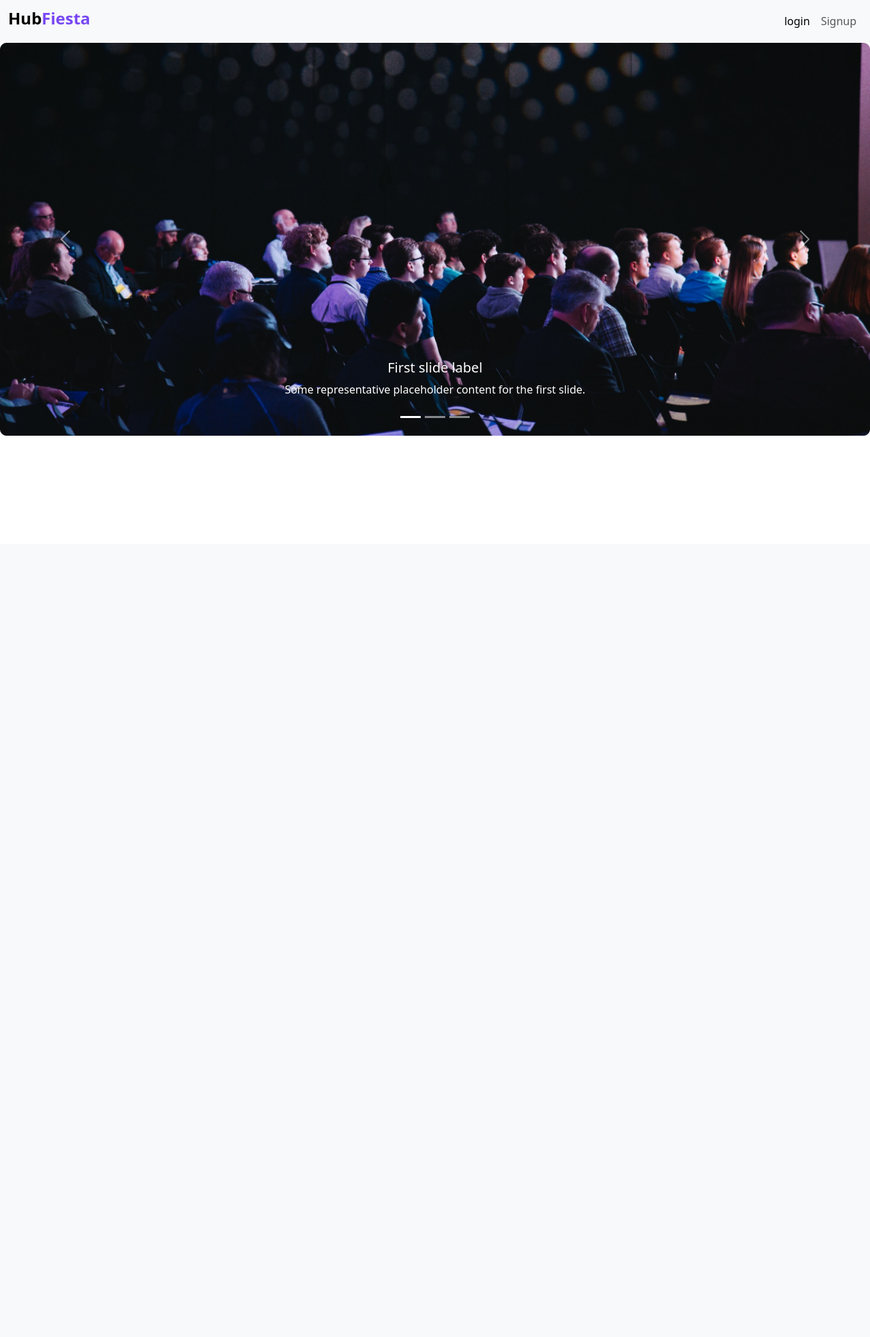
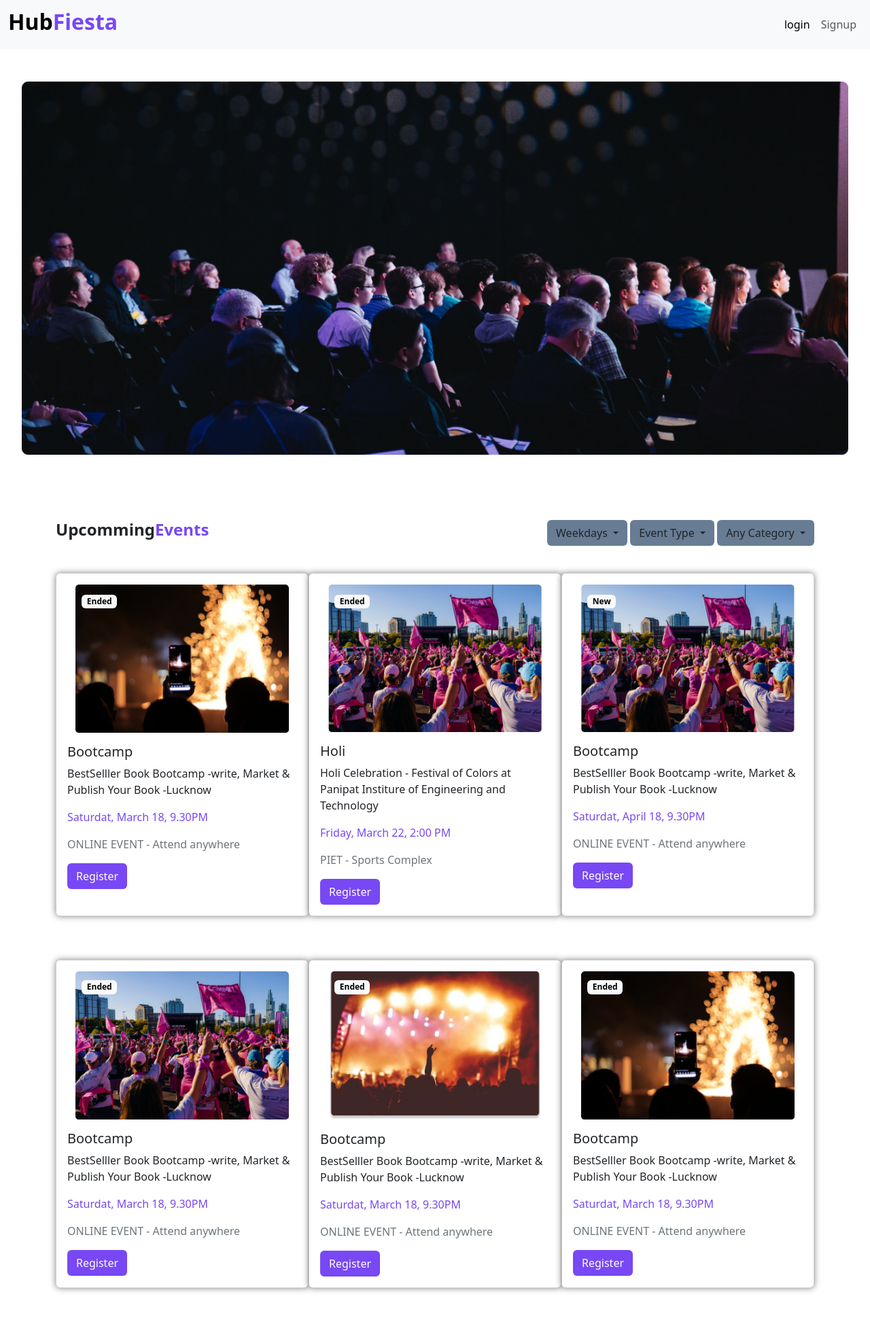
Before and after one commit to Aryan-Mangla/HubFiesta-An-Event-Planning-and-organization-Website, a PHP site: page / in a window 1280 px wide. Shown: the whole page at 68% size. Before the commit the page ends 641 px from the top, so only its background shows below. Run offline with PHP 8.4, Linux system fonts and the light colour scheme.

Commit message:
Home page: Events added

```diff
--- a/css/style.css
+++ b/css/style.css
@@ -19,3 +19,6 @@
 .sign-in-bg{
     background-image: url('/Pic/Signup/unsplash_EVgsAbL51Rk.png');
 }
+.dropdown-bg{
+background-color: #687C94;
+}
--- /dev/null
+++ b/index.html
@@ -0,0 +1,186 @@
+<!DOCTYPE html>
+<html lang="en">
+<head>
+    <meta charset="UTF-8">
+    <meta name="viewport" content="width=device-width, initial-scale=1.0">
+    <title>User Account Page</title>
+    <link rel="stylesheet" href="css/bootstrap.min.css">
+    <link rel="stylesheet" href="css/style.css">
+</head>
+<body >
+  <!-- Nav Bar -->
+<nav class="navbar navbar-expand-lg bg-body-tertiary">
+  <div class="container-fluid d-flex justify-content-evenly">
+      <a class="navbar-brand" href="index.php"> <h2 class="my3 fw-bolder">Hub<span class="theme-txt">Fiesta</span></h2></a>
+    <button class="navbar-toggler" type="button" data-bs-toggle="collapse" data-bs-target="#navbarNavAltMarkup" aria-controls="navbarNavAltMarkup" aria-expanded="false" aria-label="Toggle navigation">
+      <span class="navbar-toggler-icon"></span>
+    </button>
+    <div class="collapse navbar-collapse d-flex justify-content-end" id="navbarNavAltMarkup">
+      <div class="navbar-nav">
+        <a class="nav-link active" aria-current="page" href="log-in.html">login</a>
+        <a class="nav-link" href="sign-in.html">Signup</a>
+      </div>
+    </div>
+  </div>
+</nav>
+
+<!-- Carousel -->
+<div class="d-flex justify-content-center align-items-center">
+<div id="carouselExampleSlidesOnly" class="carousel slide my-5" data-bs-ride="carousel" style="width: 95%;" >
+  <div class="carousel-inner">
+    <div class="carousel-item active">
+      <img src="Pic/index/one.png" class="d-block w-100" alt="Banner 1">
+    </div>
+    <div class="carousel-item">
+      <img src="Pic/index/one.png" class="d-block w-100" alt="Banner 2">
+    </div>
+    <div class="carousel-item">
+      <img src="Pic/index/one.png" class="d-block w-100" alt="Banner 3">
+    </div>
+  </div>
+</div>
+</div>
+<!-- Events -->
+<div class="container my-5">
+  <div class="d-flex justify-content-between">
+    <h4 class="my3 fw-bolder">Upcomming<span class="theme-txt">Events</span></h4>
+    <!-- Dropdowns -->
+    <div>
+    <!-- Dropdown 1 -->
+    <div class="btn-group">
+      <button type="button" class="btn dropdown-bg  dropdown-toggle" data-bs-toggle="dropdown" aria-expanded="false">
+        Weekdays
+      </button>
+      <ul class="dropdown-menu">
+        <li><a class="dropdown-item" href="#">Action</a></li>
+        <li><a class="dropdown-item" href="#">Another action</a></li>
+        <li><a class="dropdown-item" href="#">Something else here</a></li>
+      </ul>
+    </div>
+    <!-- Dropdown 2 -->
+    <div class="btn-group">
+      <button type="button" class="btn dropdown-bg  dropdown-toggle" data-bs-toggle="dropdown" aria-expanded="false">
+        Event Type
+      </button>
+      <ul class="dropdown-menu">
+        <li><a class="dropdown-item" href="#">Action</a></li>
+        <li><a class="dropdown-item" href="#">Another action</a></li>
+        <li><a class="dropdown-item" href="#">Something else here</a></li>
+      </ul>
+    </div>
+    <!-- Dropdown 3 -->
+    <div class="btn-group">
+      <button type="button" class="btn dropdown-bg  dropdown-toggle" data-bs-toggle="dropdown" aria-expanded="false">
+        Any Category
+      </button>
+      <ul class="dropdown-menu">
+        <li><a class="dropdown-item" href="#">Action</a></li>
+        <li><a class="dropdown-item" href="#">Another action</a></li>
+        <li><a class="dropdown-item" href="#">Something else here</a></li>
+      </ul>
+    </div>
+  </div>
+  </div> <!--Event navbar end-->
+  <!-- Cards Row 1 -->
+  <div class="my-3 d-md-flex justify-content-evenly">
+    <!-- Card 1 -->
+    <div class="card my-4 d-flex justify-content-center align-items-center" style="width: 25rem; box-shadow: 0px 0px 10px 0px rgba(0, 0, 0, 0.5);">
+      <div style="width: 85%;">
+        <span class="badge text-bg-light position-absolute" style="z-index: 1; top: 6%; left: 10%;">Ended</span>
+      <img src="Pic/index/events/image3.png" class="card-img-top mt-3 position-relative " alt="...">
+    </div>
+      <div class="card-body">
+        <h5 class="card-title">Bootcamp</h5>
+        <p class="card-text">BestSelller Book Bootcamp -write, Market & Publish Your Book -Lucknow</p>
+        <p class="card-text theme-txt">Saturdat, March 18, 9.30PM</p>
+<p class="card-text text-secondary">ONLINE EVENT - Attend anywhere</p>
+        <a href="#" class="btn theme-bg theme-hover text-white">Register</a>
+      </div>
+    </div>
+    <!-- Card 2 -->
+    <div class="card my-4 d-flex justify-content-center align-items-center" style="width: 25rem; box-shadow: 0px 0px 10px 0px rgba(0, 0, 0, 0.5);">
+      <div style="width: 85%;">
+        <span class="badge text-bg-light position-absolute" style="z-index: 1; top: 6%; left: 10%;">Ended</span>
+      <img src="Pic/index/events/e 2.png" class="card-img-top mt-3 position-relative " alt="...">
+    </div>
+      <div class="card-body">
+        <h5 class="card-title">Holi</h5>
+        <p class="card-text">Holi Celebration - Festival of Colors at Panipat Institure of Engineering and Technology</p>
+        <p class="card-text theme-txt">Friday, March 22, 2:00 PM</p>
+        <p class="card-text text-secondary">PIET - Sports Complex</p>
+        <a href="#" class="btn theme-bg theme-hover text-white">Register</a>
+      </div>
+    </div>
+    <!-- Card 3 -->
+    <div class="card my-4 d-flex justify-content-center align-items-center" style="width: 25rem; box-shadow: 0px 0px 10px 0px rgba(0, 0, 0, 0.5);">
+      <div style="width: 85%;">
+        <span class="badge text-bg-light position-absolute" style="z-index: 1; top: 6%; left: 10%;">New</span>
+      <img src="Pic/index/events/e 3.png" class="card-img-top mt-3 position-relative " alt="...">
+    </div>
+      <div class="card-body">
+        <h5 class="card-title">Bootcamp</h5>
+        <p class="card-text">BestSelller Book Bootcamp -write, Market & Publish Your Book -Lucknow</p>
+        <p class="card-text theme-txt">Saturdat, April 18, 9.30PM</p>
+<p class="card-text text-secondary">ONLINE EVENT - Attend anywhere</p>
+        <a href="#" class="btn theme-bg theme-hover text-white">Register</a>
+      </div>
+    </div>
+  </div>
+    <!-- Cards Row 2 -->
+    <div class="my-3 d-md-flex justify-content-evenly">
+      <!-- Card 4 -->
+      <div class="card my-4 d-flex justify-content-center align-items-center" style="width: 25rem; box-shadow: 0px 0px 10px 0px rgba(0, 0, 0, 0.5);">
+        <div style="width: 85%;">
+          <span class="badge text-bg-light position-absolute" style="z-index: 1; top: 6%; left: 10%;">Ended</span>
+        <img src="Pic/index/events/e 4.png" class="card-img-top mt-3 position-relative " alt="...">
+      </div>
+        <div class="card-body">
+          <h5 class="card-title">Bootcamp</h5>
+          <p class="card-text">BestSelller Book Bootcamp -write, Market & Publish Your Book -Lucknow</p>
+          <p class="card-text theme-txt">Saturdat, March 18, 9.30PM</p>
+  <p class="card-text text-secondary">ONLINE EVENT - Attend anywhere</p>
+          <a href="#" class="btn theme-bg theme-hover text-white">Register</a>
+        </div>
+      </div>
+      <!-- Card 5 -->
+      <div class="card my-4 d-flex justify-content-center align-items-center" style="width: 25rem; box-shadow: 0px 0px 10px 0px rgba(0, 0, 0, 0.5);">
+        <div style="width: 85%;">
+          <span class="badge text-bg-light position-absolute" style="z-index: 1; top: 6%; left: 10%;">Ended</span>
+        <img src="Pic/index/events/e 5.png" class="card-img-top mt-3 position-relative " alt="...">
+      </div>
+        <div class="card-body">
+          <h5 class="card-title">Bootcamp</h5>
+          <p class="card-text">BestSelller Book Bootcamp -write, Market & Publish Your Book -Lucknow</p>
+          <p class="card-text theme-txt">Saturdat, March 18, 9.30PM</p>
+  <p class="card-text text-secondary">ONLINE EVENT - Attend anywhere</p>
+          <a href="#" class="btn theme-bg theme-hover text-white">Register</a>
+        </div>
+      </div>
+      <!-- Card 3 -->
+      <div class="card my-4 d-flex justify-content-center align-items-center" style="width: 25rem; box-shadow: 0px 0px 10px 0px rgba(0, 0, 0, 0.5);">
+        <div style="width: 85%;">
+          <span class="badge text-bg-light position-absolute" style="z-index: 1; top: 6%; left: 10%;">Ended</span>
+        <img src="Pic/index/events/image3.png" class="card-img-top mt-3 position-relative " alt="...">
+      </div>
+        <div class="card-body">
+          <h5 class="card-title">Bootcamp</h5>
+          <p class="card-text">BestSelller Book Bootcamp -write, Market & Publish Your Book -Lucknow</p>
+          <p class="card-text theme-txt">Saturdat, March 18, 9.30PM</p>
+  <p class="card-text text-secondary">ONLINE EVENT - Attend anywhere</p>
+          <a href="#" class="btn theme-bg theme-hover text-white">Register</a>
+        </div>
+      </div>
+    </div>
+</div>
+<script
+      src="https://cdn.jsdelivr.net/npm/@popperjs/core@2.11.8/dist/umd/popper.min.js"
+      integrity="sha384-I7E8VVD/ismYTF4hNIPjVp/Zjvgyol6VFvRkX/vR+Vc4jQkC+hVqc2pM8ODewa9r"
+      crossorigin="anonymous"
+    ></script>
+    <script
+      src="https://cdn.jsdelivr.net/npm/bootstrap@5.3.2/dist/js/bootstrap.min.js"
+      integrity="sha384-BBtl+eGJRgqQAUMxJ7pMwbEyER4l1g+O15P+16Ep7Q9Q+zqX6gSbd85u4mG4QzX+"
+      crossorigin="anonymous"
+    ></script>
+</body>
+</html>
--- a/index.php
+++ /dev/null
@@ -1,78 +0,0 @@
-<!DOCTYPE html>
-<html lang="en">
-<head>
-    <meta charset="UTF-8">
-    <meta name="viewport" content="width=device-width, initial-scale=1.0">
-    <title>User Account Page</title>
-    <link rel="stylesheet" href="css/bootstrap.min.css">
-    <link rel="stylesheet" href="css/style.css">
-</head>
-<body >
-<nav class="navbar navbar-expand-lg bg-body-tertiary">
-  <div class="container-fluid">
-      <a class="navbar-brand" href="index.php"> <h4 class="my3 fw-bolder">Hub<span class="theme-txt">Fiesta</span></h4></a>
-
-    <button class="navbar-toggler" type="button" data-bs-toggle="collapse" data-bs-target="#navbarNavAltMarkup" aria-controls="navbarNavAltMarkup" aria-expanded="false" aria-label="Toggle navigation">
-      <span class="navbar-toggler-icon"></span>
-    </button>
-    <div class="collapse navbar-collapse d-flex justify-content-end" id="navbarNavAltMarkup">
-      <div class="navbar-nav">
-        <a class="nav-link active" aria-current="page" href="log-in.html">login</a>
-        <a class="nav-link" href="sign-in.html">Signup</a>
-
-      </div>
-    </div>
-  </div>
-</nav>
-<div id="carouselExampleCaptions" class="carousel slide">
-  <div class="carousel-indicators">
-    <button type="button" data-bs-target="#carouselExampleCaptions" data-bs-slide-to="0" class="active" aria-current="true" aria-label="Slide 1"></button>
-    <button type="button" data-bs-target="#carouselExampleCaptions" data-bs-slide-to="1" aria-label="Slide 2"></button>
-    <button type="button" data-bs-target="#carouselExampleCaptions" data-bs-slide-to="2" aria-label="Slide 3"></button>
-  </div>
-  <div class="carousel-inner">
-    <div class="carousel-item active">
-      <img src="/Pic/index/one.png" class="d-block w-100" alt="Home">
-      <div class="carousel-caption d-none d-md-block">
-        <h5>First slide label</h5>
-        <p>Some representative placeholder content for the first slide.</p>
-      </div>
-    </div>
-    <div class="carousel-item">
-      <img src="..." class="d-block w-100" alt="...">
-      <div class="carousel-caption d-none d-md-block">
-        <h5>Second slide label</h5>
-        <p>Some representative placeholder content for the second slide.</p>
-      </div>
-    </div>
-    <div class="carousel-item">
-      <img src="..." class="d-block w-100" alt="...">
-      <div class="carousel-caption d-none d-md-block">
-        <h5>Third slide label</h5>
-        <p>Some representative placeholder content for the third slide.</p>
-      </div>
-    </div>
-  </div>
-  <button class="carousel-control-prev" type="button" data-bs-target="#carouselExampleCaptions" data-bs-slide="prev">
-    <span class="carousel-control-prev-icon" aria-hidden="true"></span>
-    <span class="visually-hidden">Previous</span>
-  </button>
-  <button class="carousel-control-next" type="button" data-bs-target="#carouselExampleCaptions" data-bs-slide="next">
-    <span class="carousel-control-next-icon" aria-hidden="true"></span>
-    <span class="visually-hidden">Next</span>
-  </button>
-</div>
-
-
-<script
-      src="https://cdn.jsdelivr.net/npm/@popperjs/core@2.11.8/dist/umd/popper.min.js"
-      integrity="sha384-I7E8VVD/ismYTF4hNIPjVp/Zjvgyol6VFvRkX/vR+Vc4jQkC+hVqc2pM8ODewa9r"
-      crossorigin="anonymous"
-    ></script>
-    <script
-      src="https://cdn.jsdelivr.net/npm/bootstrap@5.3.2/dist/js/bootstrap.min.js"
-      integrity="sha384-BBtl+eGJRgqQAUMxJ7pMwbEyER4l1g+O15P+16Ep7Q9Q+zqX6gSbd85u4mG4QzX+"
-      crossorigin="anonymous"
-    ></script>
-</body>
-</html>
```
Also changed, not shown: Pic/index/events/e 2.png (added), Pic/index/events/e 3.png (added), Pic/index/events/e 4.png (added), Pic/index/events/e 5.png (added), Pic/index/events/image3.png (added).
